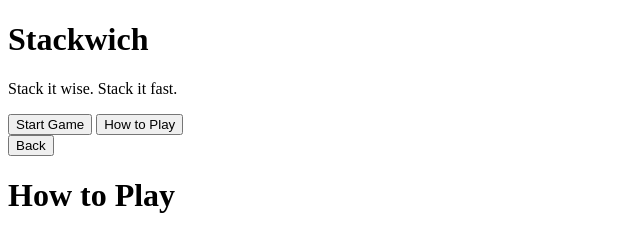
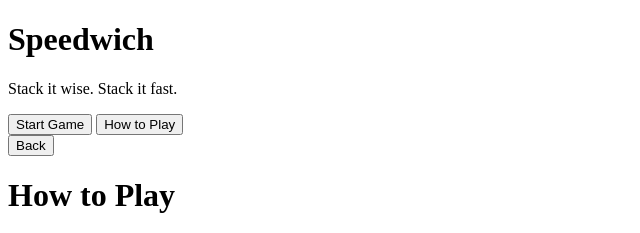
Before and after one commit to yiliu1237/Speedwich, a website with bundled scripts: page index.html in a window 1280 px wide. Shown: the top 233 px of the page, 0-640 px from the left. Built offline with nearby package versions, Linux system fonts and the light colour scheme; a script that the page names is missing.

Commit message:
update game name

```diff
--- a/index.html
+++ b/index.html
@@ -3,7 +3,7 @@
 <head>
   <meta charset="UTF-8" />
   <meta name="viewport" content="width=device-width, initial-scale=1.0"/>
-  <title>Stackwich</title>
+  <title>Speedwich</title>
   <link href="https://fonts.googleapis.com/css?family=Lobster|Shadows+Into+Light|PT+Sans" rel="stylesheet">
   <link rel="stylesheet" href="styles.css" />
 </head>
@@ -11,7 +11,7 @@
 
   <div id="start-screen">
     <div class="start-overlay">
-      <h1 id="game-title">Stackwich</h1>
+      <h1 id="game-title">Speedwich</h1>
       <p id="game-tagline">Stack it wise. Stack it fast.</p>
       <button id="start-button">Start Game</button>
       <button id="rule-button">How to Play</button>
```
Also changed, not shown: readme.md.
